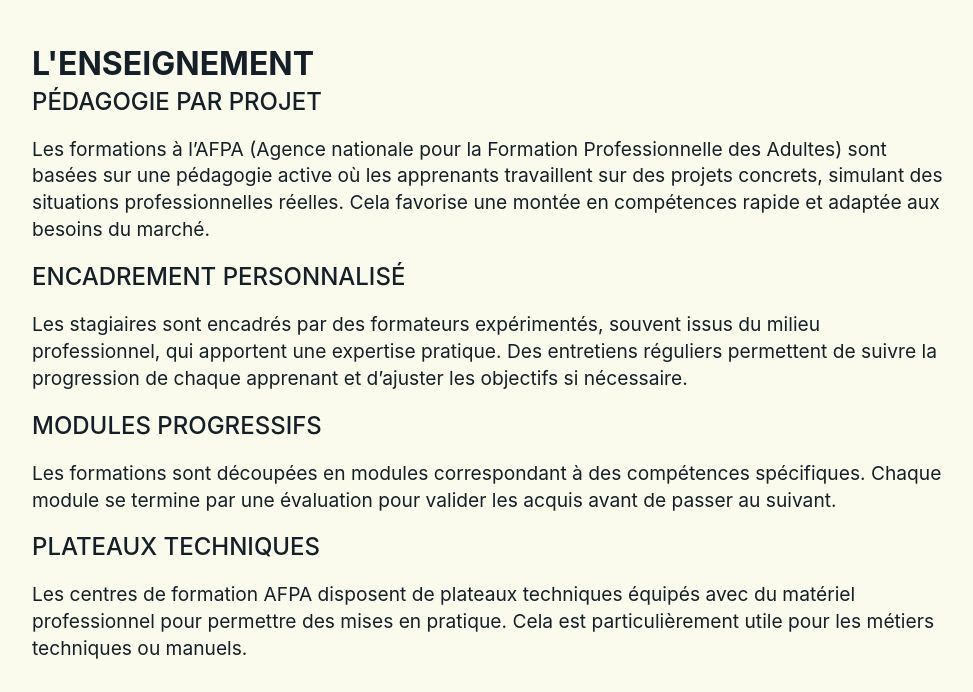
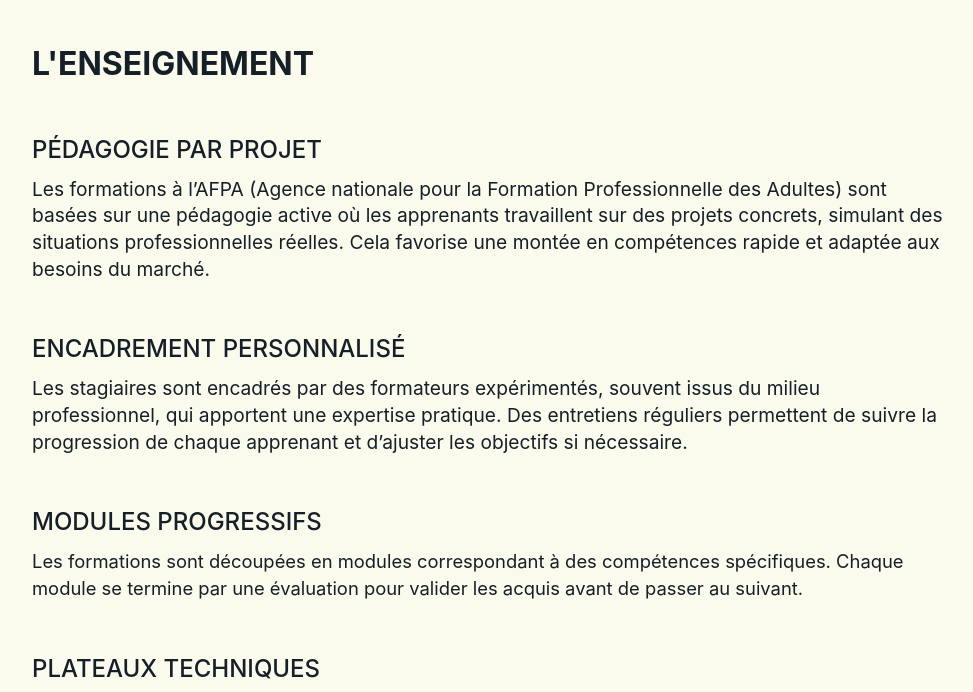
Before and after one commit to piluprior/alternance, a plain HTML site: page alternance.html in a window 1280 px wide. Shown: the part 3420-4112 px from the top of the page, without its empty margins (288-1261 px from the left). Drawn offline with nearby package versions, Linux system fonts and the light colour scheme; a web font is replaced by a local one.

Commit message:
Ajouts et modifications alternance.html et index.html

```diff
--- a/alternance.html
+++ b/alternance.html
@@ -154,23 +154,23 @@
                     </div>
                     <div class="mt-5 d-flex flex-column flex-md-row justify-content-between">
                         <div class="flex-grow-1">
-                            <h3 class="mb-0">l'enseignement</h3>
-                            <div class="subheading mb-3">pédagogie par projet</div>
-                            <p class="lead catchphrase">
+                            <h3 class="mb-5">l'enseignement</h3>
+                            <div class="subheading mb-2">pédagogie par projet</div>
+                            <p class="lead catchphrase mb-5">
                                 Les formations à l’AFPA (Agence nationale pour la Formation Professionnelle des Adultes) sont basées sur une pédagogie active où les apprenants travaillent sur des projets concrets, simulant des situations professionnelles réelles.
                                 Cela favorise une montée en compétences rapide et adaptée aux besoins du marché.
                             </p>
-                            <div class="subheading mb-3">encadrement personnalisé</div>
-                            <p class="lead catchphrase">
+                            <div class="subheading mb-2">encadrement personnalisé</div>
+                            <p class="lead catchphrase mb-5">
                                 Les stagiaires sont encadrés par des formateurs expérimentés, souvent issus du milieu professionnel, qui apportent une expertise pratique.
                                 Des entretiens réguliers permettent de suivre la progression de chaque apprenant et d’ajuster les objectifs si nécessaire.
                             </p>
-                            <div class="subheading mb-3">modules progressifs</div>
-                            <p class="lead catchphrase">
+                            <div class="subheading mb-2">modules progressifs</div>
+                            <p class="lead catchphras mb-5">
                                 Les formations sont découpées en modules correspondant à des compétences spécifiques.
                                 Chaque module se termine par une évaluation pour valider les acquis avant de passer au suivant.
                             </p>
-                            <div class="subheading mb-3">plateaux techniques</div>
+                            <div class="subheading mb-2">plateaux techniques</div>
                             <p class="lead catchphrase mb-5">
                                 Les centres de formation AFPA disposent de plateaux techniques équipés avec du matériel professionnel pour permettre des mises en pratique.
                                 Cela est particulièrement utile pour les métiers techniques ou manuels.
```
Also changed, not shown: index.html (+23 -24 lines).
